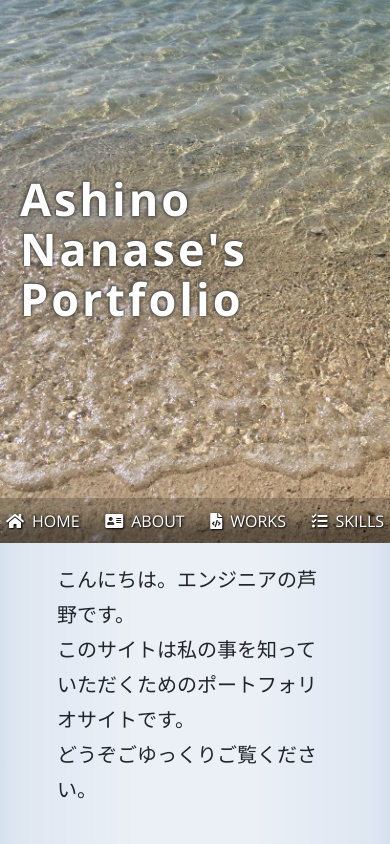
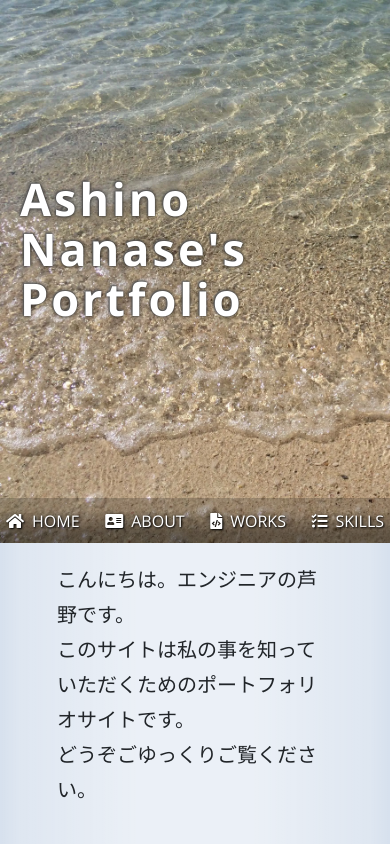
Before and after one commit to ashinon/portfolio, a website built with webpack: page index.html in a window 390 px wide. Shown: the top 844 px of the page. Built offline with nearby package versions, Linux system fonts and the light colour scheme; files whose address does not match are found by name.

Commit message:
[fix]幅600px以下の時にfirst viewの画像の下に隙間が出来る件の修正

```diff
--- a/src/sass/style.scss
+++ b/src/sass/style.scss
@@ -390,8 +390,8 @@ h1 {
   #bg-photo {
     height: auto;
     min-height: 200px;
-    background-size: 200% auto;
-    background-position: top left;
+    background-size: cover;
+    background-position: bottom left;
   }
 
   h1 {
```
